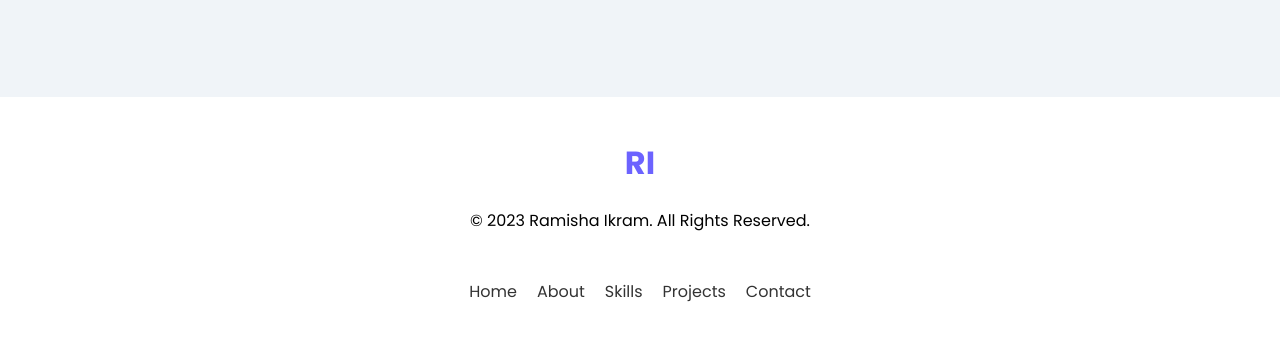
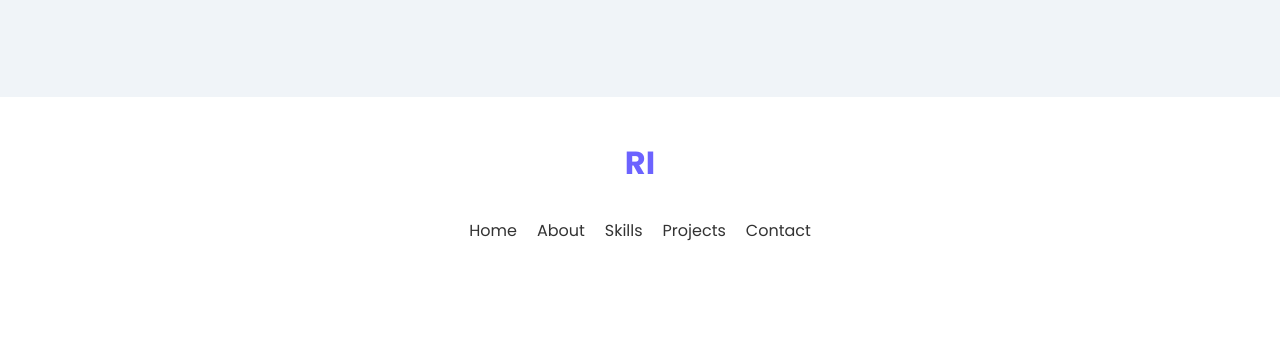
Before and after one commit to ramisha28/ramisha28.github.io, a plain HTML site: page index.html in a window 1280 px wide. Shown: the part 6432-6772 px from the top of the page. After the commit the page ends 6716 px from the top, so only its background shows below. Drawn offline with Linux system fonts and the light colour scheme.

Commit message:
aboutme2.0

```diff
--- a/index.html
+++ b/index.html
@@ -522,7 +522,7 @@
       <div class="container">
         <div class="footer-content">
           <div class="footer-logo">RI</div>
-          <p>© 2023 Ramisha Ikram. All Rights Reserved.</p>
+          <!-- <p>© 2023 Ramisha Ikram. All Rights Reserved.</p> -->
           <div class="footer-links">
             <a href="#home">Home</a>
             <a href="#about">About</a>
```
